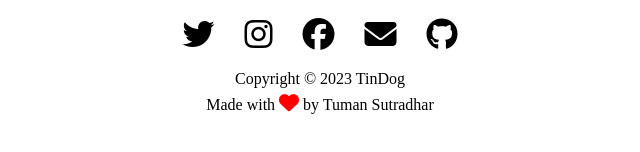
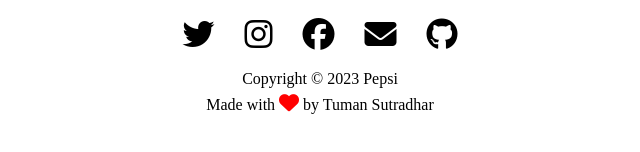
Before and after one commit to tumansutradhar/Pepsi-Landing-Page, a plain HTML site: page index.html in a window 1280 px wide. Shown: the part 2109-2261 px from the top of the page, 320-960 px from the left. Drawn offline with nearby package versions, Linux system fonts and the light colour scheme; a web font is replaced by a local one.

Commit message:
Update index.html

```diff
--- a/index.html
+++ b/index.html
@@ -167,7 +167,7 @@
             </div>
         </div>
         <div class="footertxt">
-            <p>Copyright © 2023 TinDog</p>
+            <p>Copyright © 2023 Pepsi</p>
             <p>Made with <i class="fa-solid fa-heart" style="color: #ff0000;"></i> by <a
                     href="https://www.linkedin.com/in/tumansutradhar/">Tuman Sutradhar</a></p>
         </div>
```
